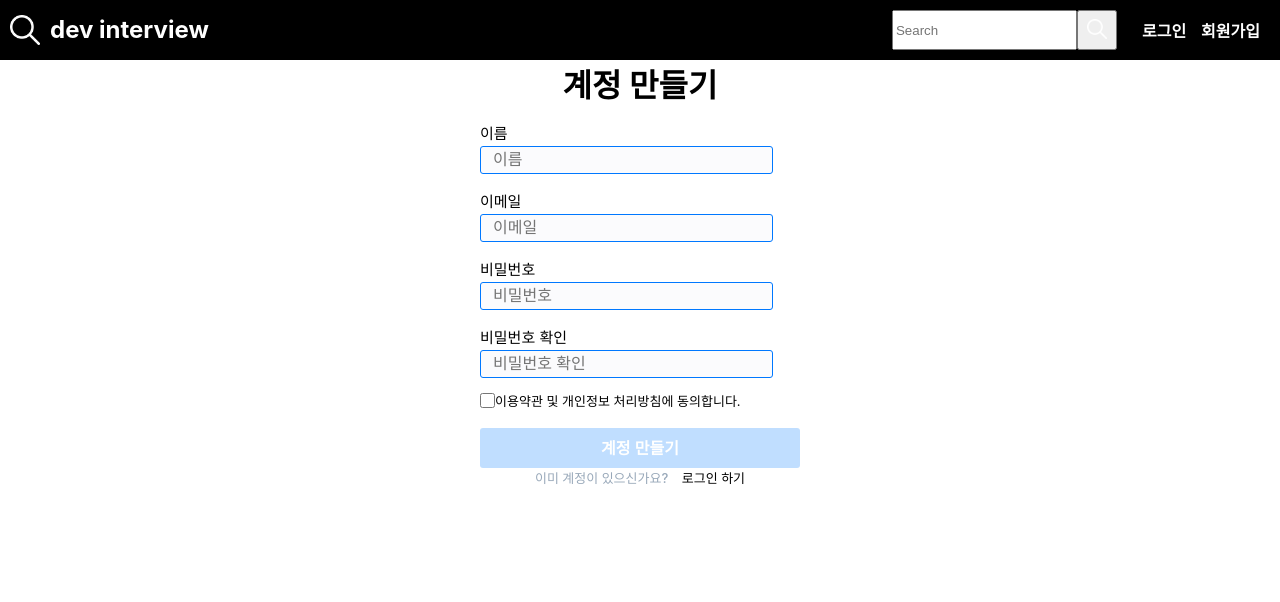
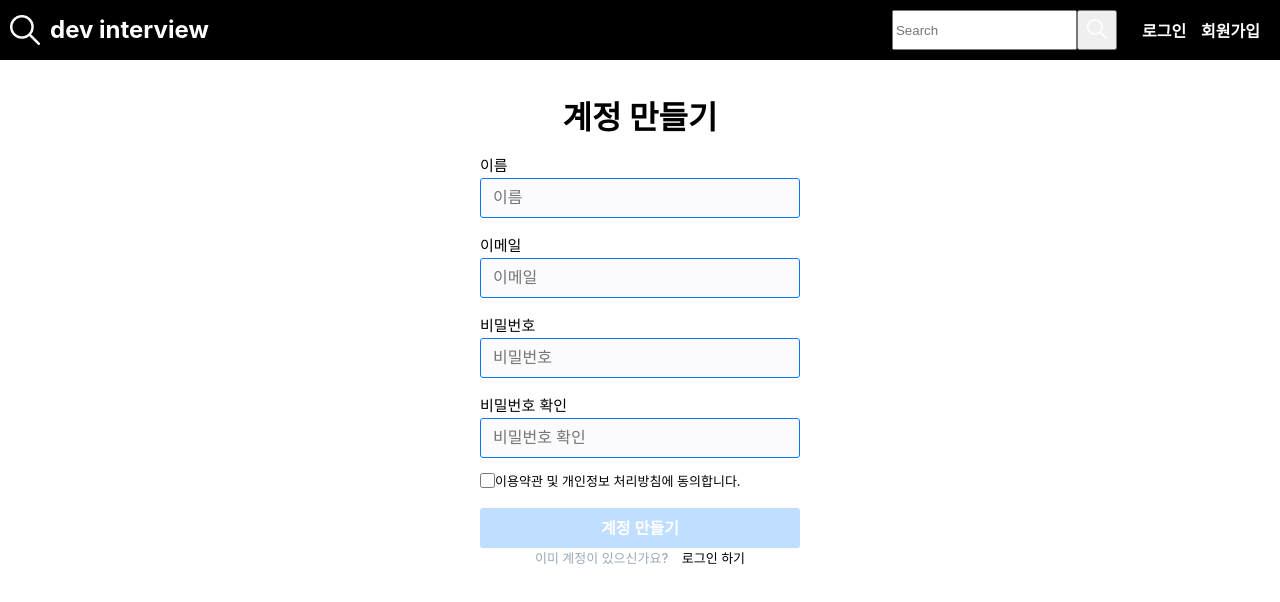
Before and after one commit to tkdals0905/dev-interview-helper, a React (Create React App) app in the folder client/: page /signup in a window 1280 px wide. Shown: the top 602 px of the page. Built offline with nearby package versions, Linux system fonts and the light colour scheme.

Commit message:
style) 회원가입 input 부분 스타일 수정

```diff
--- a/client/src/pages/SignUp.js
+++ b/client/src/pages/SignUp.js
@@ -34,6 +34,8 @@ const SignUpWrapper = styled.div`
   }
   .sign-title {
     width: 100%;
+    display: block;
+    margin-top: 2rem;
     font-weight: 700;
     font-size: 32px;
     text-align: center;
@@ -49,8 +51,8 @@ const SignUpWrapper = styled.div`
     background-color: #fbfbfd;
     font-size: 16px;
     line-height: 24px;
-    width: 293px;
-    height: 28px;
+    width: 320px;
+    height: 40px;
     border: 1px solid #0078ff;
     padding: 8px 12px 8px 12px;
   }
```
